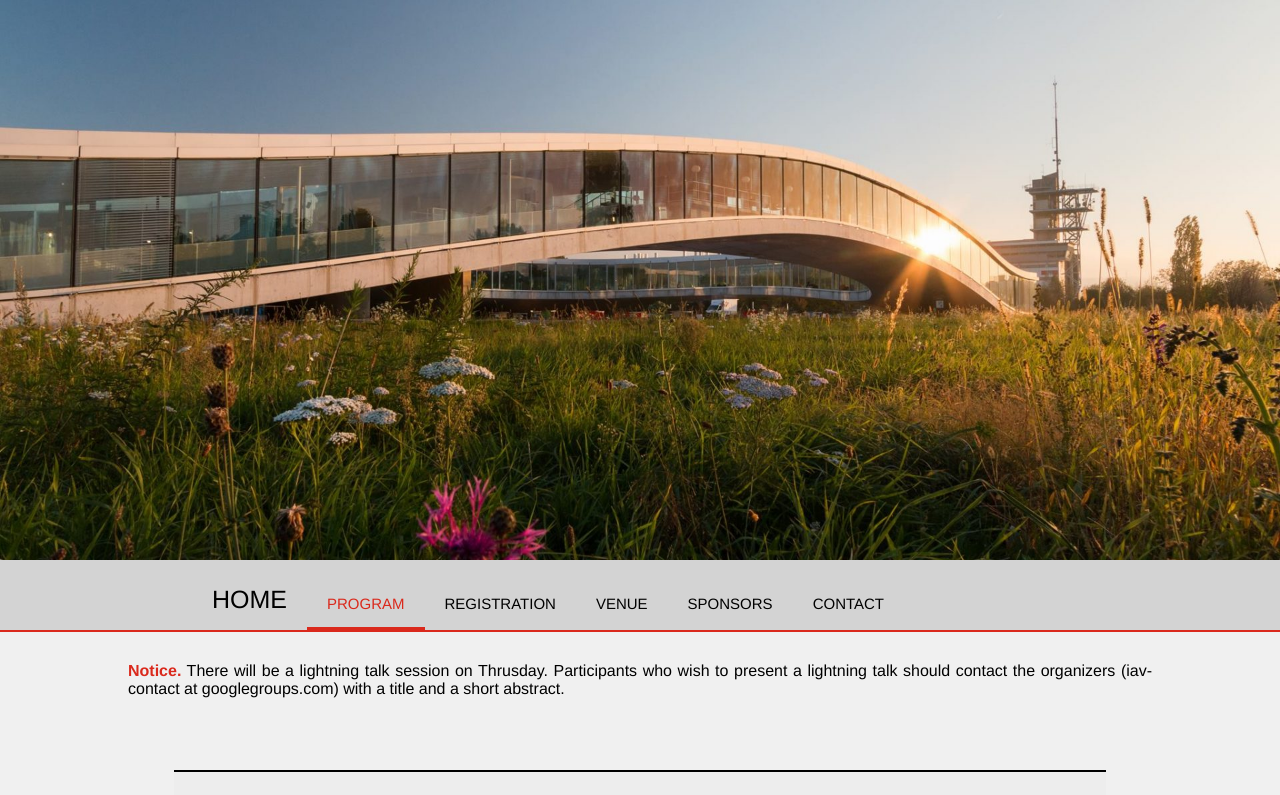
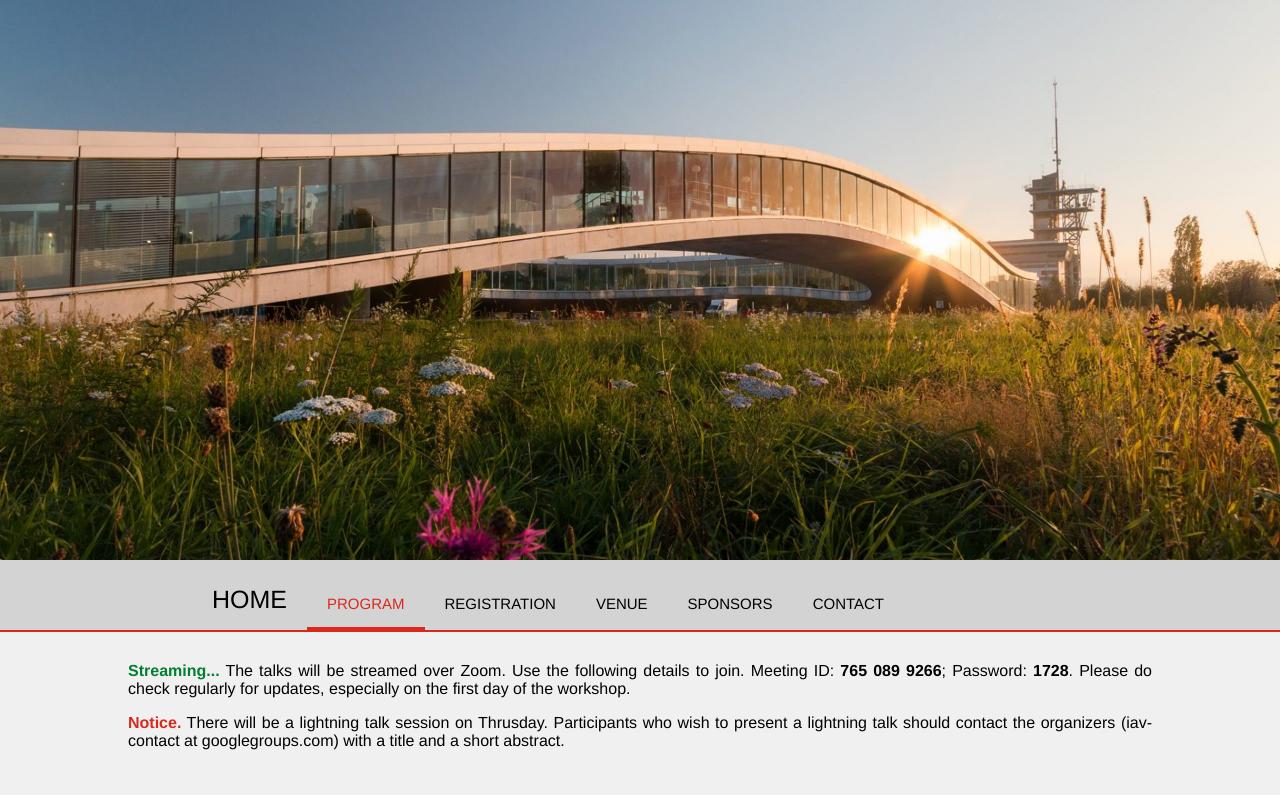
Before and after one commit to Bernoulli-Isogeny/bernoulli-isogeny.github.io, a plain HTML site: page program.html in a window 1280 px wide. Shown: the top 795 px of the page. Drawn offline with Linux system fonts and the light colour scheme.

Commit message:
Zoom details

```diff
--- a/program.html
+++ b/program.html
@@ -62,6 +62,11 @@
 
 
             <section class="Presentation">
+
+                <p> <b style='color:rgb(2, 126, 47);'>Streaming...</b> The talks will be streamed over Zoom. Use the following details to join. Meeting ID: <b>765 089 9266</b>; Password: <b>1728</b>.
+                    Please do check regularly for updates, especially on the first day of the workshop.</p>
+
+                <!-- <div class="separator"></div> -->
 
                 <p> <b style='color:rgb(218, 41, 28);'>Notice.</b> There will be a lightning talk session on Thrusday.
                     Participants who wish to present a lightning talk should contact the organizers (iav-contact at
```
Also changed, not shown: registration.html (+1 -0 lines).
